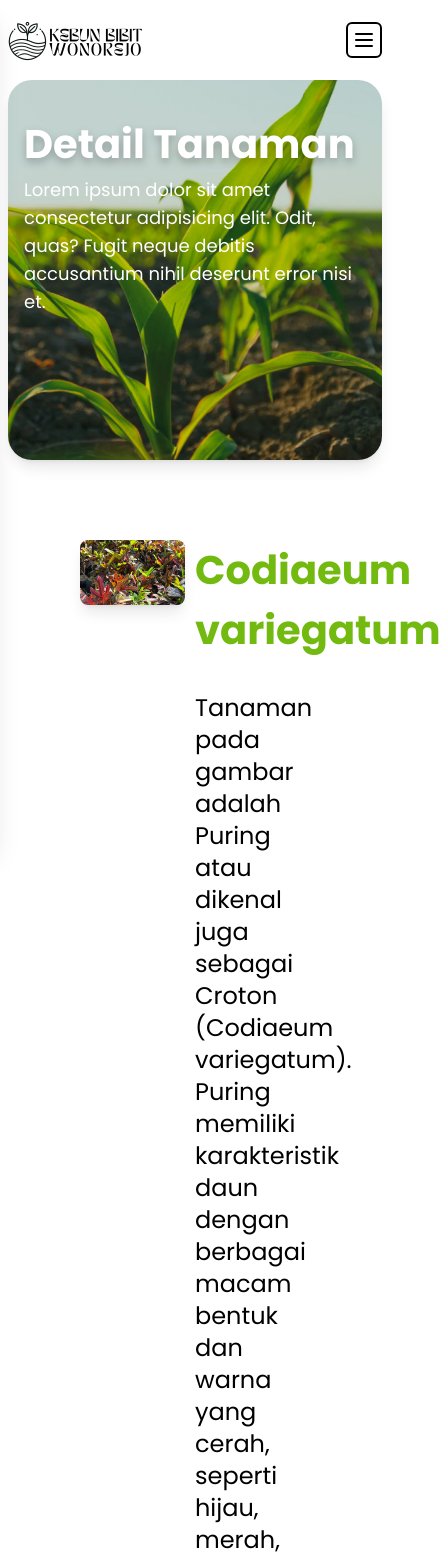
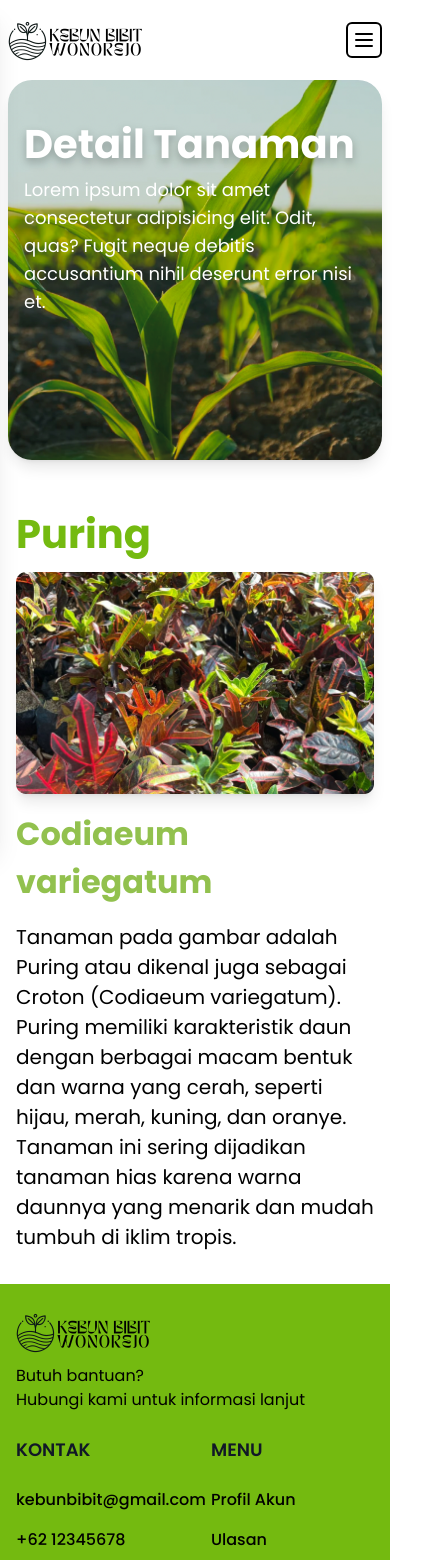
Before and after one commit to akmalzi/fe-kebunbibit, a React (Vite) app: page /katalog/1 in a window 390 px wide. Shown: the top 1560 px of the page, 441 px wide, since content can reach past the window. Built offline with nearby package versions, Linux system fonts and the light colour scheme.

Commit message:
refactor(katalog, detail-katalog): update katalog and detail-katalog layout to be responsive

```diff
--- a/src/components/Detail Katalog/CardDetail.jsx
+++ b/src/components/Detail Katalog/CardDetail.jsx
@@ -1,14 +1,22 @@
-function CardDetail({ judul, penjelasan, gambar }){
+function CardDetail({ judul, namaLatin, penjelasan, gambar }){
   return (
     <>
-      <div className="w-full px-20 h-fit my-20">
-        <div className="grid grid-cols-2 mt-11">
-          <img src={gambar} alt="" className="w-11/12 h-auto rounded-lg shadow-lg" />
-          <div className="flex flex-col justify-center">
-            <h2 className="text-[#73ba10] text-[40px] font-bold font-poppins">
+      <div className="w-full px-4 xl:px-20 h-fit my-8 xl:my-20">
+        <div className="flex mt-11 flex-col md-2:flex-row">
+          <div className="flex flex-col xl:items-center xl:flex-row w-full mx-auto xl:w-5/12">
+            <h1 className="block md-2:hidden align-start text-primary-600 text-[40px] font-bold font-poppins mb-2">
+            {judul}
+            </h1>
+            <img src={gambar} alt="" className="xl:w-full h-full rounded-lg shadow-lg" />
+          </div>
+          <div className="w-full mt-4 xl:mt-0 xl:w-7/12 flex flex-col px-0 md-2:px-4 justify-center">
+            <h1 className="hidden md-2:block text-primary-600 text-[40px] font-bold font-poppins">
               {judul}
+            </h1>
+            <h2 className="text-primary-500 text-[32px] font-bold font-poppins">
+              {namaLatin}
             </h2>
-            <p className="text-black text-2xl font-regular font-poppins mt-8">
+            <p className="text-black text-[20px] font-regular font-poppins mt-4">
               {penjelasan}
             </p>
           </div>
--- a/src/components/Footer.jsx
+++ b/src/components/Footer.jsx
@@ -1,7 +1,7 @@
 function Footer(){
     return(
         <>
-            <footer className="bg-primary-600 px-[72px]">
+            <footer className="bg-primary-600 px-4 md-2:px-[72px]">
                 <div className="mx-auto w-full py-6 lg:py-8">
                     <div className="md:flex md:justify-between">
                     <div className="mb-6 md:mb-0">
--- a/src/components/Katalog/CardKatalog.jsx
+++ b/src/components/Katalog/CardKatalog.jsx
@@ -2,13 +2,13 @@ import { Link } from "react-router-dom";
 
 function cardKatalog({ namaAsli, namaLatin, image, parameter }){
   return (
-    <Link to={`/katalog/${parameter}`} className="mx-6 mb-8">
-      <div className="border-2 w-[361px] h-[344px] text-white rounded-lg shadow-md">
-        <img src={image} alt="katalog1" className="rounded-[10px]" />
-        <h2 className="text-black text-2xl font-bold mx-3 mt-2">
+    <Link to={`/katalog/${parameter}`} className="mx-0 md:mx-4 md-2:mx-6 mb-8">
+      <div className="border-2  md:w-[320] md-2:w-[360px] text-white rounded-lg shadow-md pb-4">
+        <img src={image} alt="katalog1" className="rounded-[10px] w-full"/>
+        <h2 className="text-black text-xl lg:text-2xl font-bold mx-3 mt-2">
           {namaAsli}
         </h2>
-        <h3 className="text-black text-2xl font-normal mx-3">
+        <h3 className="text-black text-lg lg:text-2xl font-normal mx-3">
           {namaLatin}
         </h3>
       </div>
--- a/src/data/dummy/detailTanaman.json
+++ b/src/data/dummy/detailTanaman.json
@@ -1,61 +1,71 @@
 [
     {
       "parameter": "1",
-      "judul": "Codiaeum variegatum",
+      "nama" : "Puring",
+      "nama-latin": "Codiaeum variegatum",
       "penjelasan": "Tanaman pada gambar adalah Puring atau dikenal juga sebagai Croton (Codiaeum variegatum). Puring memiliki karakteristik daun dengan berbagai macam bentuk dan warna yang cerah, seperti hijau, merah, kuning, dan oranye. Tanaman ini sering dijadikan tanaman hias karena warna daunnya yang menarik dan mudah tumbuh di iklim tropis.",
       "image": "/assets/katalog/puring.png"
     },
     {
       "parameter": "2",
-      "judul": "Bougainvillea variegata",
+      "nama" : "Bunga Kertas",
+      "nama-latin": "Bougainvillea variegata",
       "penjelasan": "Tanaman pada gambar adalah Bunga Kertas atau dikenal juga sebagai Croton (Codiaeum variegatum). Puring memiliki karakteristik daun dengan berbagai macam bentuk dan warna yang cerah, seperti hijau, merah, kuning, dan oranye. Tanaman ini sering dijadikan tanaman hias karena warna daunnya yang menarik dan mudah tumbuh di iklim tropis.",
       "image": "/assets/katalog/bunga-kertas.png"
     },
     {
       "parameter": "3",
-      "judul": "Iresine herbstii",
+      "nama" : "Bayam Merah Hias",
+      "nama-latin": "Iresine herbstii",
       "penjelasan": "Lorem ipsum dolor sit amet, consectetur adipisicing elit. Maxime aliquid magni vitae similique doloribus praesentium iure natus ex quos molestias cumque dolores, recusandae quia quam. Cumque assumenda laborum dicta cum voluptatem quas numquam obcaecati aperiam veritatis exercitationem molestias excepturi nisi magnam officia eius, alias ea, culpa aut id dignissimos eos.",
       "image": "/assets/katalog/bayam-merah-hias.png"
     },
     {
       "parameter": "4",
-      "judul": "Tradescantia pallida",
+      "nama" : "Adam Hawa",
+      "nama-latin": "Tradescantia pallida",
       "penjelasan": "Lorem ipsum dolor sit amet, consectetur adipisicing elit. Maxime aliquid magni vitae similique doloribus praesentium iure natus ex quos molestias cumque dolores, recusandae quia quam. Cumque assumenda laborum dicta cum voluptatem quas numquam obcaecati aperiam veritatis exercitationem molestias excepturi nisi magnam officia eius, alias ea, culpa aut id dignissimos eos.",
       "image": "/assets/katalog/adam-hawa.png"
     },
     {
       "parameter": "5",
-      "judul": "Epipremnum aureum",
+      "nama" : "Sirih Gading",
+      "nama-latin": "Epipremnum aureum",
       "penjelasan": "Lorem ipsum dolor sit amet, consectetur adipisicing elit. Maxime aliquid magni vitae similique doloribus praesentium iure natus ex quos molestias cumque dolores, recusandae quia quam. Cumque assumenda laborum dicta cum voluptatem quas numquam obcaecati aperiam veritatis exercitationem molestias excepturi nisi magnam officia eius, alias ea, culpa aut id dignissimos eos.",
       "image": "/assets/katalog/sirih-gading.png"
     },
     {
       "parameter": "6",
-      "judul": "Gardenia jasminoides",
+      "nama" : "Kaca Piring",
+      "nama-latin": "Gardenia jasminoides",
       "penjelasan": "Lorem ipsum dolor sit amet, consectetur adipisicing elit. Maxime aliquid magni vitae similique doloribus praesentium iure natus ex quos molestias cumque dolores, recusandae quia quam. Cumque assumenda laborum dicta cum voluptatem quas numquam obcaecati aperiam veritatis exercitationem molestias excepturi nisi magnam officia eius, alias ea, culpa aut id dignissimos eos.",
       "image": "/assets/katalog/kaca-piring.png"
     },
     {
       "parameter": "7",
-      "judul": "Coctus woodsonii",
+      "nama" : "Pacing Merah",
+      "nama-latin": "Coctus woodsonii",
       "penjelasan": "Lorem ipsum dolor sit amet, consectetur adipisicing elit. Maxime aliquid magni vitae similique doloribus praesentium iure natus ex quos molestias cumque dolores, recusandae quia quam. Cumque assumenda laborum dicta cum voluptatem quas numquam obcaecati aperiam veritatis exercitationem molestias excepturi nisi magnam officia eius, alias ea, culpa aut id dignissimos eos.",
       "image": "/assets/katalog/pacing-merah.png"
     },
     {
       "parameter": "8",
-      "judul": "Cyrtostachys renda",
+      "nama" : "Palem Merah",
+      "nama-latin": "Cyrtostachys renda",
       "penjelasan": "Lorem ipsum dolor sit amet, consectetur adipisicing elit. Maxime aliquid magni vitae similique doloribus praesentium iure natus ex quos molestias cumque dolores, recusandae quia quam. Cumque assumenda laborum dicta cum voluptatem quas numquam obcaecati aperiam veritatis exercitationem molestias excepturi nisi magnam officia eius, alias ea, culpa aut id dignissimos eos.",
       "image": "/assets/katalog/palem-merah.png"
     },
     {
       "parameter": "9",
-      "judul": "Sansevieria trifasciata",
+      "nama" : "Lidah Mertua",
+      "nama-latin": "Sansevieria trifasciata",
       "penjelasan": "Lorem ipsum dolor sit amet, consectetur adipisicing elit. Maxime aliquid magni vitae similique doloribus praesentium iure natus ex quos molestias cumque dolores, recusandae quia quam. Cumque assumenda laborum dicta cum voluptatem quas numquam obcaecati aperiam veritatis exercitationem molestias excepturi nisi magnam officia eius, alias ea, culpa aut id dignissimos eos.",
       "image": "/assets/katalog/lidah-mertua.png"
     },
     {
       "parameter": "10",
-      "judul": "Mimosa pudica",
+      "nama" : "Putri Malu",
+      "nama-latin": "Mimosa pudica",
       "penjelasan": "Lorem ipsum dolor sit amet, consectetur adipisicing elit. Maxime aliquid magni vitae similique doloribus praesentium iure natus ex quos molestias cumque dolores, recusandae quia quam. Cumque assumenda laborum dicta cum voluptatem quas numquam obcaecati aperiam veritatis exercitationem molestias excepturi nisi magnam officia eius, alias ea, culpa aut id dignissimos eos.",
       "image": "/assets/katalog/putri-malu.png"
     }
--- a/src/pages/DetailKatalog.jsx
+++ b/src/pages/DetailKatalog.jsx
@@ -21,7 +21,8 @@ function DetailKatalog(){
                     return (
                     <CardDetail
                         key={index}
-                        judul={value.judul}
+                        judul={value.nama}
+                        namaLatin={value["nama-latin"]}
                         penjelasan={value.penjelasan}
                         gambar={value.image}
                     />
--- a/src/pages/Katalog.jsx
+++ b/src/pages/Katalog.jsx
@@ -17,13 +17,13 @@ function Katalog(){
                 <FirstHero imageUrl={heroImg} title={heroTitle} subTitle={heroSubtitle}/>
                 <FadeIn>
                     <div className="flex flex-col items-center mt-[72px]">
-                        <h1 className="font-bold text-4xl text-center text-primaryColor mb-[64px]">Temukan ragam bibit unggul untuk <br />
+                        <h1 className="text-primary-600 font-bold text-2xl md:text-3xl lg:text-4xl text-center text-primaryColor mb-[64px]">Temukan ragam bibit unggul untuk <br />
                         mempercantik lingkungan Anda</h1>
                     </div>
                 </FadeIn>
                 <FadeIn>
-                    <div className="flex justify-center">
-                        <div className="flex flex-wrap w-5/6 ">
+                    <div className="flex justify-center items-center">
+                        <div className="grid grid-cols-2 xl:grid-cols-3 gap-4">
                             {dataKatalog.map((value, index) => (
                                 <CardKatalog
                                     key={index}
```
